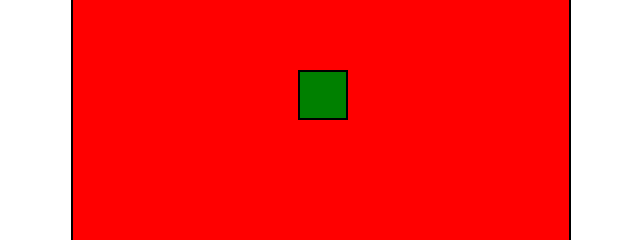
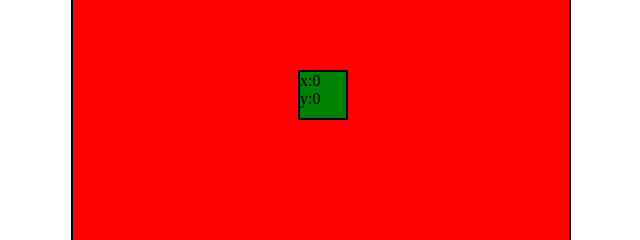
Before and after one commit to cinthialandia/challenge, a plain HTML site: page index.html in a window 1280 px wide. Shown: the part 307-547 px from the top of the page, 319-959 px from the left. Drawn offline with Linux system fonts and the light colour scheme.

Commit message:
show cosas

```diff
--- a/index.html
+++ b/index.html
@@ -64,8 +64,7 @@
       let currentY;
       let initialX;
       let initialY;
-      let xOffset = redBoxElm.offsetWidth / 2 - greenBoxElm.offsetWidth / 2;
-      let yOffset = redBoxElm.offsetHeight / 2 - greenBoxElm.offsetHeight / 2;
+      let [xOffset, yOffset] = getCenter();
 
       redBoxElm.addEventListener("mousedown", start, false);
       redBoxElm.addEventListener("mouseup", end, false);
@@ -110,13 +109,22 @@
         renderBox();
       }
 
+      function getCenter() {
+        const x = redBoxElm.offsetWidth / 2 - greenBoxElm.offsetWidth / 2;
+        const y = redBoxElm.offsetHeight / 2 - greenBoxElm.offsetHeight / 2;
+        return [x, y];
+      }
+
       function renderBox() {
         greenBoxElm.style.top = `${yOffset}px`;
         greenBoxElm.style.left = `${xOffset}px`;
+
+        const [x, y] = getCenter();
+
+        greenBoxElm.innerHTML = `x:${xOffset - x}<br/> y:${yOffset - y}`;
       }
 
       // TODO: recalculte the position when red box size change
-      // TODO: show coordinates inside green box
     </script>
   </body>
 </html>
```
